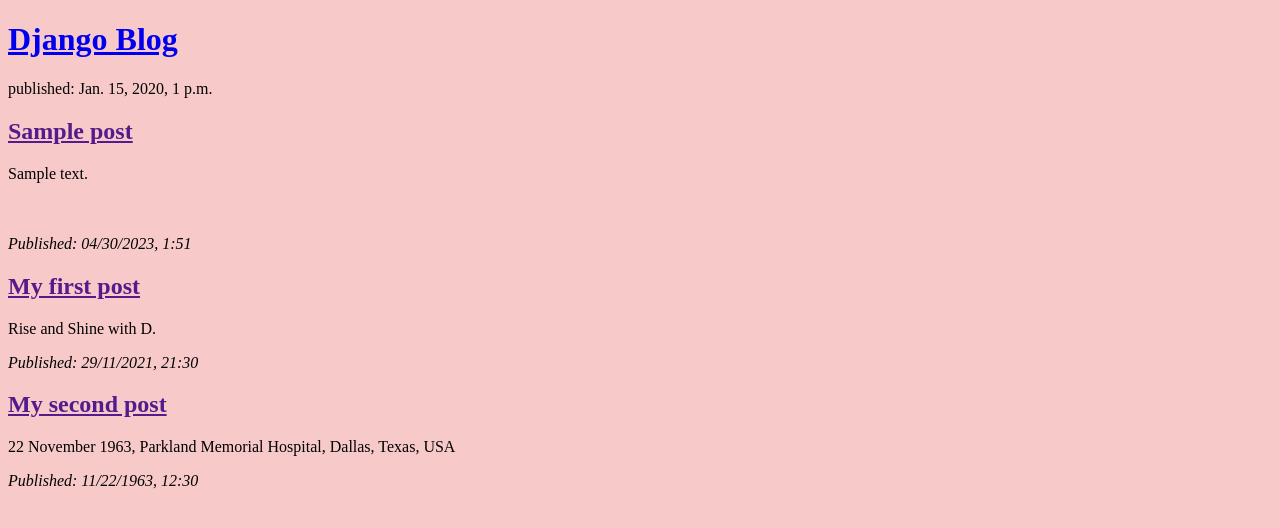
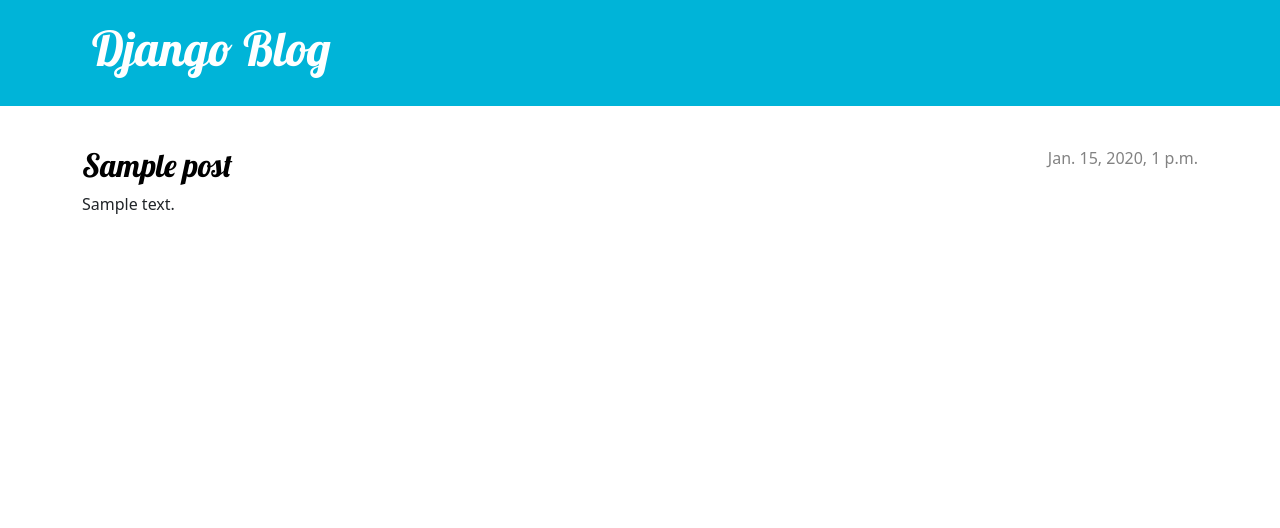
Before and after one commit to emirbthatway/my-first-blog, a Django app: page / in a window 1280 px wide. Shown: the top 528 px of the page. Run offline with Django 3.2, Linux system fonts and the light colour scheme; tables that the repository leaves empty hold one stand-in row (values such as "Sample post").

Commit message:
Added view and template for detailed blog post as well as CSS for the site.

```diff
--- /dev/null
+++ b/blog/static/css/blog.css
@@ -0,0 +1,75 @@
+.page-header {
+    background-color: #00b4d8;
+    margin-top: 0;
+    margin-bottom: 40px;
+    padding: 20px 20px 20px 40px;
+}
+
+.page-header h1,
+.page-header h1 a,
+.page-header h1 a:visited,
+.page-header h1 a:active {
+    color: #ffffff;
+    font-size: 36pt;
+    text-decoration: none;
+}
+
+h1,
+h2,
+h3,
+h4 {
+    font-family: 'Lobster', cursive;
+}
+
+.date {
+    color: #828282;
+}
+
+.save {
+    float: right;
+}
+
+.post-form textarea,
+.post-form input {
+    width: 100%;
+}
+
+.top-menu,
+.top-menu:hover,
+.top-menu:visited {
+    color: #ffffff;
+    float: right;
+    font-size: 26pt;
+    margin-right: 20px;
+}
+
+.post {
+    margin-bottom: 70px;
+}
+
+.post h2 a,
+.post h2 a:visited {
+    color: #000000;
+}
+
+.post > .date,
+.post > .actions {
+    float: right;
+}
+
+.btn-secondary,
+.btn-secondary:visited {
+    color: #00b4d8;
+    background: none;
+    border-color: #00b4d8;
+}
+
+.btn-secondary:hover {
+    color: #FFFFFF;
+    background-color: #00b4d8;
+}
+
+body a
+{
+    text-decoration: none;
+}
--- /dev/null
+++ b/blog/templates/blog/base.html
@@ -0,0 +1,36 @@
+{% load static %}
+<!DOCTYPE html>
+<html lang="en">
+<head>
+    <meta charset="UTF-8">
+    <meta http-equiv="X-UA-Compatible" content="IE=edge">
+    <meta name="viewport" content="width=device-width, initial-scale=1.0">
+    <link href="https://cdn.jsdelivr.net/npm/bootstrap@5.3.0-alpha3/dist/css/bootstrap.min.css" rel="stylesheet" integrity="sha384-KK94CHFLLe+nY2dmCWGMq91rCGa5gtU4mk92HdvYe+M/SXH301p5ILy+dN9+nJOZ" crossorigin="anonymous">
+    <link href="//fonts.googleapis.com/css?family=Lobster&subset=latin,latin-ext" rel="stylesheet" type="text/css">
+    <link rel="stylesheet" href="{% static 'css/blog.css' %}">
+    <title>Emirbthatway Blog</title>
+
+
+</head>
+
+
+    <body>
+        <header class="page-header">
+          <div class="container">
+              <h1><a href="/">Django Blog</a></h1>
+          </div>
+        </header>
+        <main class="container">
+            <div class="row">
+                <div class="col">
+                {% block content %}
+                {% endblock %}
+                </div>
+            </div>
+        </main>
+    </body>
+
+
+
+
+</html>
--- a/blog/templates/blog/post_list.html
+++ b/blog/templates/blog/post_list.html
@@ -1,43 +1,14 @@
-<!DOCTYPE html>
-<html lang="en">
-<head>
-    <meta charset="UTF-8">
-    <meta http-equiv="X-UA-Compatible" content="IE=edge">
-    <meta name="viewport" content="width=device-width, initial-scale=1.0">
-    <title>Emirbthatway Blog</title>
-    <style>
-        body { background-color: #F7CAC9;}
+{% extends 'blog/base.html' %}
 
-    </style>
-</head>
-<body>
-    <header>
-        <h1><a href="/">Django Blog</a></h1>
+{% block content %}
+    {% for post in posts %}
+        <article class="post">
+            <time class="date">
+                {{ post.published_date }}
+            </time>
+            <h2><a href="{% url 'post_detail' pk=post.pk %}">{{ post.title }}</a></h2>
+            <p>{{ post.text|linebreaksbr }}</p>
 
-    </header>
-
-    {% for post in posts %}
-    <article>
-        <time>published: {{ post.published_date }}</time>
-        <h2><a href="">{{ post.title }}</a></h2>
-        <p>{{ post.text|linebreaksbr }}</p>
-    </article>
-{% endfor %}
-
-
-    <article>
-        <br><br>
-        <time><em>Published: 04/30/2023, 1:51</em></time>
-        <h2><a href="">My first post</a></h2>
-        <p>Rise and Shine with D.</p>
-    </article>
-
-    <article>
-        <time><em>Published: 29/11/2021, 21:30</em></time>
-        <h2><a href="">My second post</a></h2>
-        <p>22 November 1963, Parkland Memorial Hospital, Dallas, Texas, USA</p>
-        <time><em>Published: 11/22/1963, 12:30</em></time>
-    </article>
-
-</body>
-</html>
+        </article>
+    {% endfor %}
+{% endblock %}
--- a/blog/urls.py
+++ b/blog/urls.py
@@ -3,4 +3,5 @@ from . import views
 
 urlpatterns = [
     path('', views.post_list, name='post_list'),
+    path('post/<int:pk>/', views.post_detail, name='post_detail'),
 ]
--- a/blog/views.py
+++ b/blog/views.py
@@ -1,7 +1,13 @@
 from django.shortcuts import render
 from django.utils import timezone
 from .models import Post
+from django.shortcuts import render, get_object_or_404
 
 def post_list(request):
     posts = Post.objects.filter(published_date__lte=timezone.now()).order_by('published_date')
     return render(request, 'blog/post_list.html', {'posts':posts})
+
+
+def post_detail(request, pk):
+    post = get_object_or_404(Post, pk=pk)
+    return render(request, 'blog/post_detail.html', {'post': post})
```
Also changed, not shown: blog/templates/blog/post_detail.html (added, +13 -0 lines).
